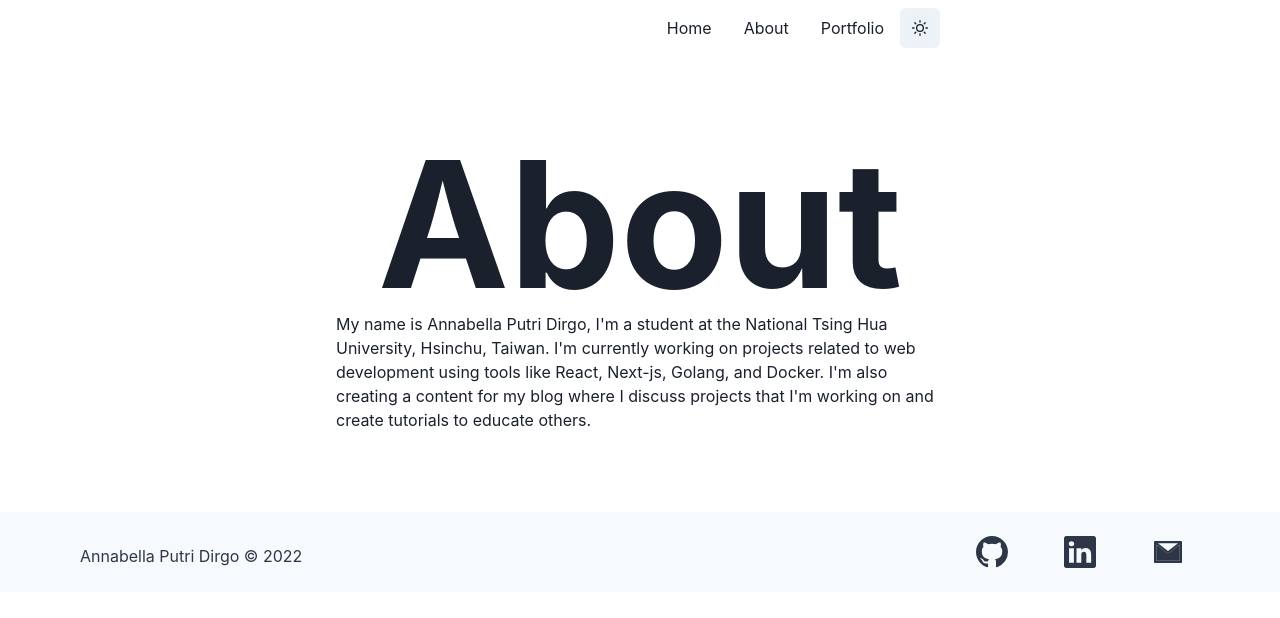
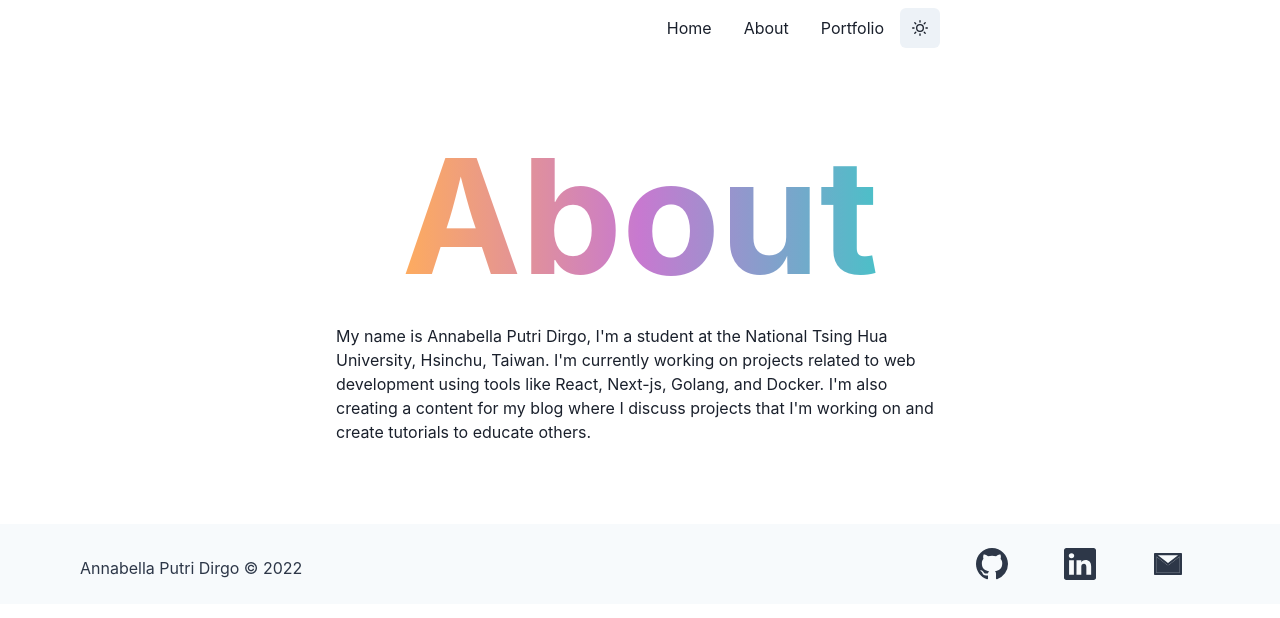
Before and after one commit to bellapd/bellapd-v1, a Next.js app: page /about in a window 1280 px wide. Shown: the top 618 px of the page. Built offline with nearby package versions, Linux system fonts and the light colour scheme; a small style sheet from the web is missing.

Commit message:
feat: change heading style

```diff
--- a/pages/about.tsx
+++ b/pages/about.tsx
@@ -1,15 +1,29 @@
-import { Heading, Stack, Text,  } from '@chakra-ui/react'
+import { Heading, Stack, Text, Box} from '@chakra-ui/react'
 import type { NextPage } from 'next'
 import Layout from '../components/Layout'
+import { Color } from '../utils/color'
 
 const About: NextPage = () => {
     return (
         <Layout>
             <Stack align="Center">
-                <Heading size='3xl' fontSize='11rem' >About</Heading>
+                <Heading size='3xl' fontSize='10rem' >
+                    <Box
+                    as='span'
+                    bgGradient='linear-gradient(90deg,#feac5e, #c779d0, #4bc0c8)'
+                    bgClip='text'
+                    // _hover={{
+                    //     outlineColor: '#ffff',
+                    //     boxShadow: 'outline',
+                    //     borderColor: 'gray.300',
+                    // }}
+                    >
+                    About
+                    </Box>
+                </Heading>
             </Stack>
 
-            <Stack align="right" direction="row">
+            <Stack align="right" direction="row" my={7}>
                 <Text>
                  My name is Annabella Putri Dirgo, I'm a student at the National Tsing Hua University, Hsinchu, Taiwan. I'm currently working on projects related to web development using tools like React, Next-js, Golang, and Docker.
                  I'm also creating a content for my blog where I discuss projects that I'm working on and create tutorials to educate others.
```
